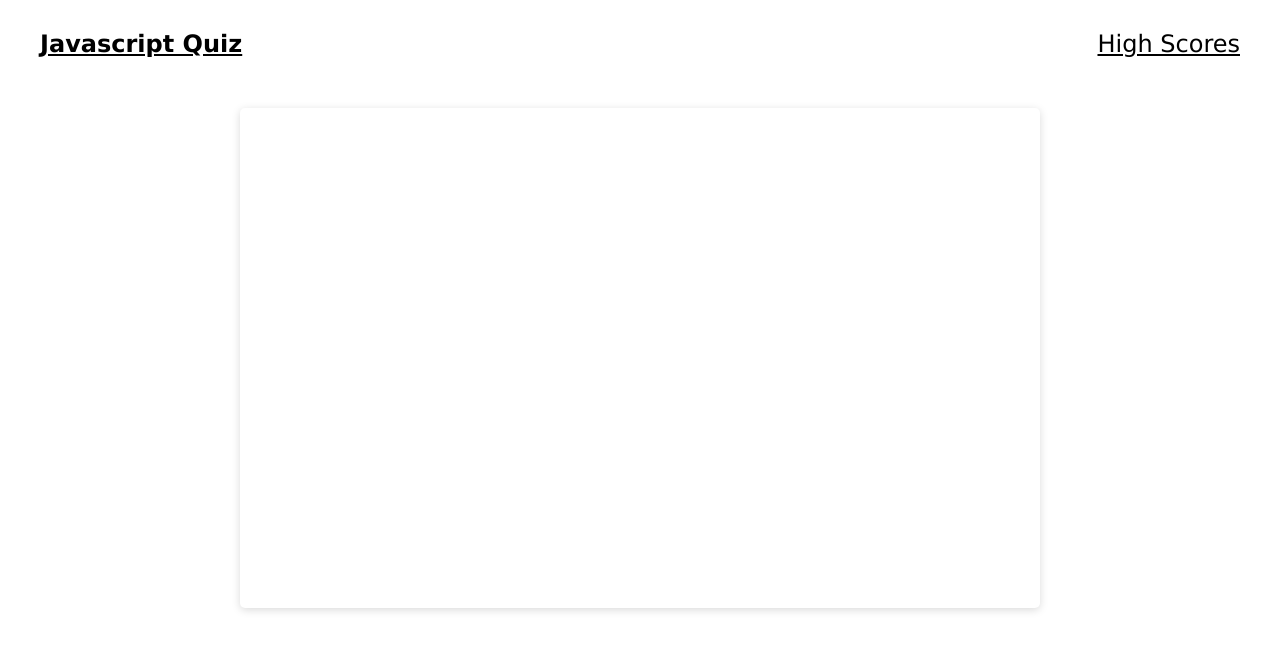
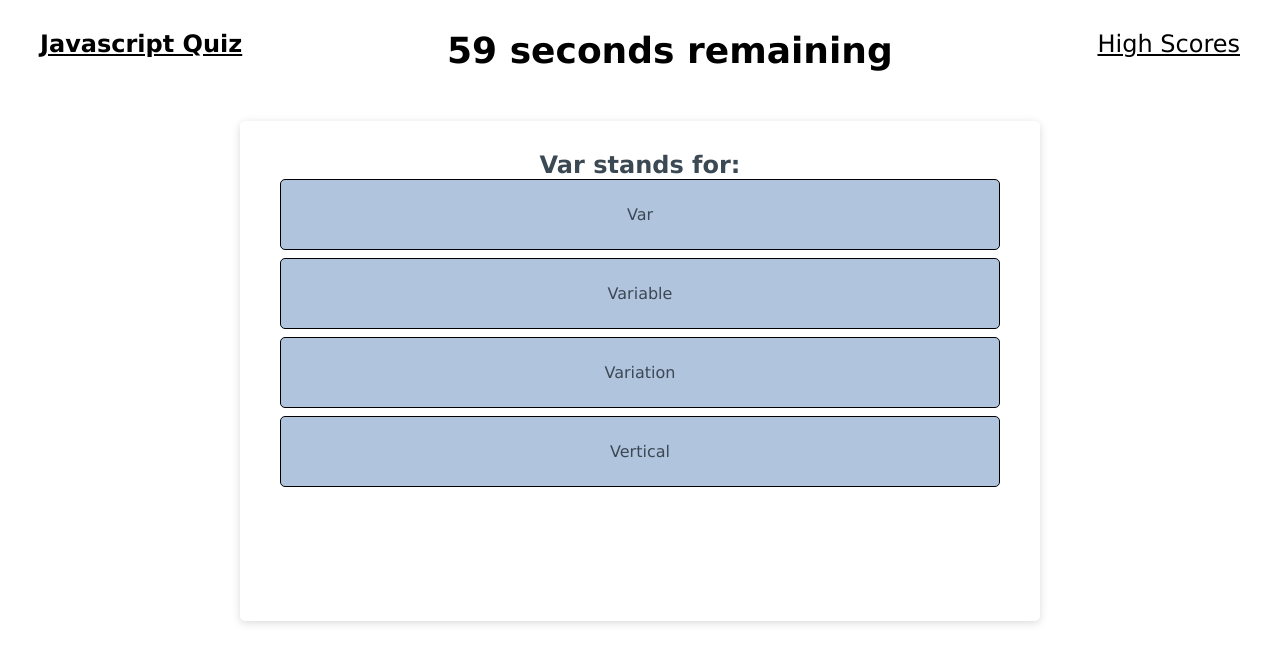
Before and after one commit to MLemke24/Javascript-Quiz, a plain HTML site: page index.html in a window 1280 px wide. Both pictures are taken after a click on the button "Start Quiz!". Drawn offline with Linux system fonts and the light colour scheme.

Commit message:
questions loaded and timer added

```diff
--- a/assets/script.js
+++ b/assets/script.js
@@ -1,77 +1,110 @@
-var taskIdCounter = 0;
-var content = document.querySelector("card")
+var content = document.querySelector(".card")
 var question = document.querySelector(".banner")
-var start = document.querySelector("start")
-
-var question, answer, choices
+var start = document.querySelector(".start")
+var elements = document.getElementsByClassName("answer")
 
 
+var question, answer, choices, answered, time
+
+var question_number = 0, time = 60
 
 
-
-
-const questionOne = [
+let quiz = [
     {
         question: "Var stands for:",
         choices: ["Var", "Variable", "Variation", "Vertical"],
-        answer: "Var"
-    }
-    ];
-
-const questionTwo = [
+        answer: "Variable"
+    },
     {
         question: " Which of the following function of String object combines the text of two strings and returns a new string?",
         choices: ["add()", "merge()", "append()", "concat()"],
         answer: "concat()"
-    }
-    ];
-
-const questionThree = [
+    },
     {
         question: "The Function 'isNaN stands for:",
         choices: ["is Not a Name", "is Not a Number", "is Null and null", "None of the above"],
         answer: "is Not a Number"
-    }
-    ];
-
-const questionFour = [
+    },
     {
         question: "True or False: You MUST us an 'else' statement in order to use an 'if' statement",
         choices: ["True", "False"],
         answer: "False"
-    }
-    ];
-
-const questionFive = [
+    },
     {
         question: "Java is a nickname for Javascript:",
         choices: ["True", "False"],
         answer: "False"
-    }
-    ];
+    },
+];
+
+// Start Game
+function startGame () {
+
+    document.getElementById("intro").style.display = "none"
+
+    document.getElementById("questions").style.display = "block"
+
+    time = 60;
+
+    question_number = 0;
+
+    load_question(question_number)
+
+}
+
+// Load Questions
+function load_question(question_number) {
+document.getElementById("question-text").innerHTML = quiz[question_number]["question"]
+document.getElementById("option-01").innerHTML = quiz[question_number]["choices"][0]
+document.getElementById("option-02").innerHTML = quiz[question_number]["choices"][1]
+document.getElementById("option-03").innerHTML = quiz[question_number]["choices"][2]
+document.getElementById("option-04").innerHTML = quiz[question_number]["choices"][3]
+
+}
+
+// Load Timer
+document.getElementById("start").addEventListener("click", function(){
 
 
-    function startGame() {
-        document.getElementById("card").innerHTML = "";
+    var loadTimer = setInterval(function function1(){
+    document.getElementById("time").innerHTML = time +
+    "&nbsp"+"seconds remaining";
 
-        return startGame;
+    time -= 1;
+    if(time <= 0){
+        clearInterval(downloadTimer);
+        document.getElementById("time").innerHTML = "Time is up!"
     }
+    }, 1000);
 
-    function first (startGame) {
-    var list = document.createElement("li")
-    list.className = "list";
+    console.log(time);
+});
 
-        var one = document.createElement("div");
-        one.className = ".option"
-        one.innerHTML =
-        "<h2 class='ques_text'>" + questionOne.question + "</h2>" + "<div class='optionList'>" + "</div><span class='option'>" + questionOne.choices + "</span>";
-        list.appendChild(one);
 
-    }
+// Question Answered
+function answer_question (event) {
+
+	answered = event.target.innerHTML
+
+	if(answered == quiz[question_number]["answer"]) {
+
+	 time++
+	console.log(time)
+
+	}
+
+	question_number += 1
+
+	load_question(question_number)
+
+}
+
+// High Scores Page
+
+start.addEventListener("click", startGame)
 
 
 
-
-
-
-    document.getElementById("start").addEventListener("click", startGame);
+for (var i = 0; i < elements.length; i++) {
+    elements[i].addEventListener("click", answer_question);
+}
--- a/assets/style.css
+++ b/assets/style.css
@@ -5,10 +5,20 @@
     font-family: Verdana, Geneva, Tahoma, sans-serif
 }
 
+#questions { display: none; }
+
+#intro { display: block; }
+
 .wrapper {
     padding-top: 30px;
     padding-left: 20px;
     padding-right: 20px;
+  }
+
+  .answer { display: block;
+    width: 100%;
+    height: 100%;
+    padding: 25px 30px;
   }
 
   header {
@@ -25,7 +35,7 @@
       font-size: 24px;
   }
 
-.card {
+.card, .info_box {
     background-color: hsl(0, 0%, 100%);
     border-radius: 5px;
     border-width: 1px;
@@ -77,7 +87,6 @@
     }
 
   .option {
-    padding: 25px 30px;
     background: lightsteelblue;
     border: 1px solid black;
     border-radius: 5px;
@@ -92,3 +101,9 @@
   .option:hover {
     background: aliceblue;
   }
+
+  #time {
+    font-size: 36px;
+    font-weight: bold;
+    color: black;
+  }
--- a/index.html
+++ b/index.html
@@ -13,32 +13,45 @@
         <h1 class="title">
         <a class="title-text" href="Javascript Quiz">Javascript Quiz</a>
         </h1>
+        <div id="time"></div>
         <nav>
             <ul>
                     <a href="#high-scores">High Scores</a>
             </ul>
         </nav>
     </header>
-<div id="card" class="card">
+<div id="intro" class="card">
 <div class="hero">
     <h2 class="banner">Take The Challenge!</h2>
 </div>
     <p class="description">
         You have sixty seconds to answer five questions related to Javascript. Each right answser, you gain ten seconds. For each wrong answer, you will loose ten seconds. Your score will be based on your time remaining! Make sure to log your initials after and save your score!
     </p>
-    <button id="start" class="start">
+    <button id = "start" class="start">
         Start Quiz!
     </button>
 </div>
 
-<div id="info_box">
-    <div class="ques_text">
-        <h2></h2>
+<div id="questions" class="info_box card">
+    <div class="question_text">
+        <h2 id="question-text"></h2>
     </div>
     <div class="optionList">
+        <div class="option">
+            <span id="option-01" class="answer"></span>
+        </div>
+        <div class="option">
+            <span id="option-02" class="answer"></span>
+        </div>
+        <div class="option">
+            <span id="option-03" class="answer""></span>
+        </div>
+        <div class="option">
+            <span id="option-04" class="answer"></span>
+        </div>
     </div>
 </div>
-</section>
+
 
 </body>
 <script src="assets/script.js"></script>
```
